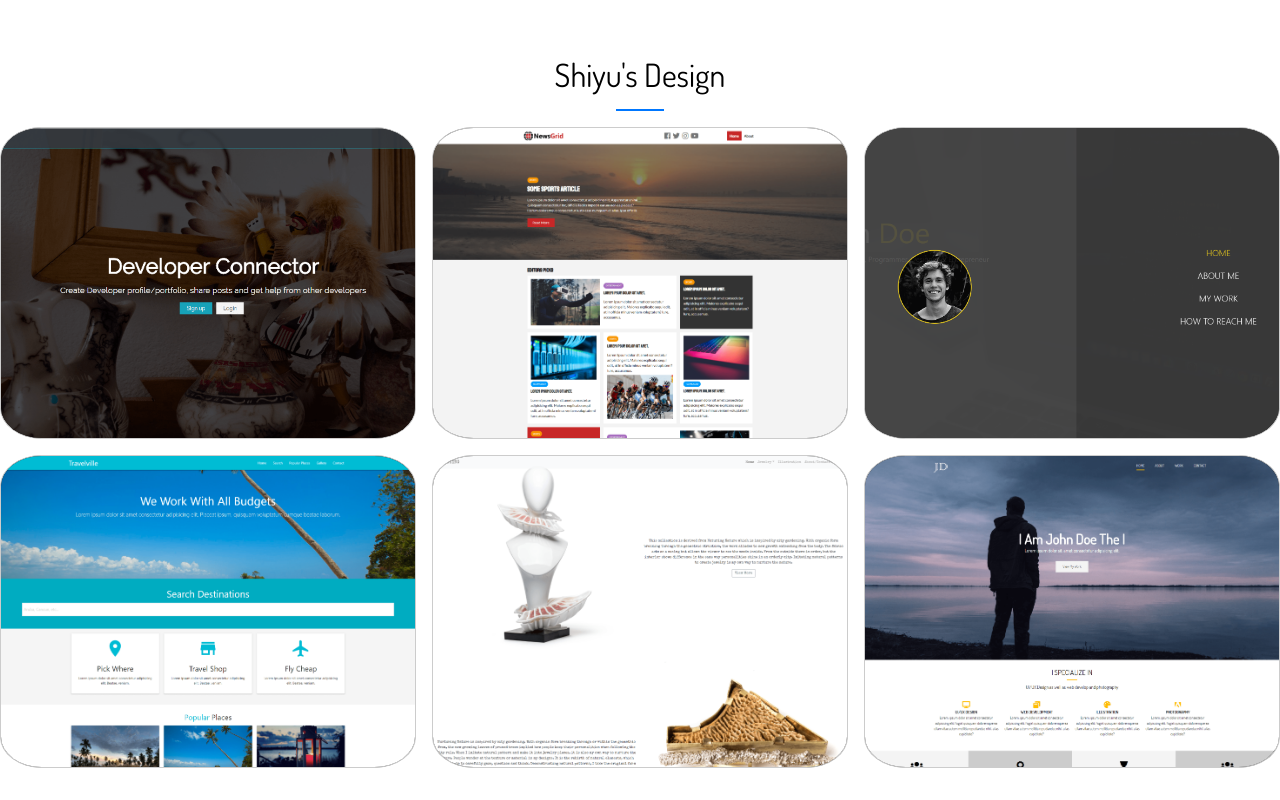
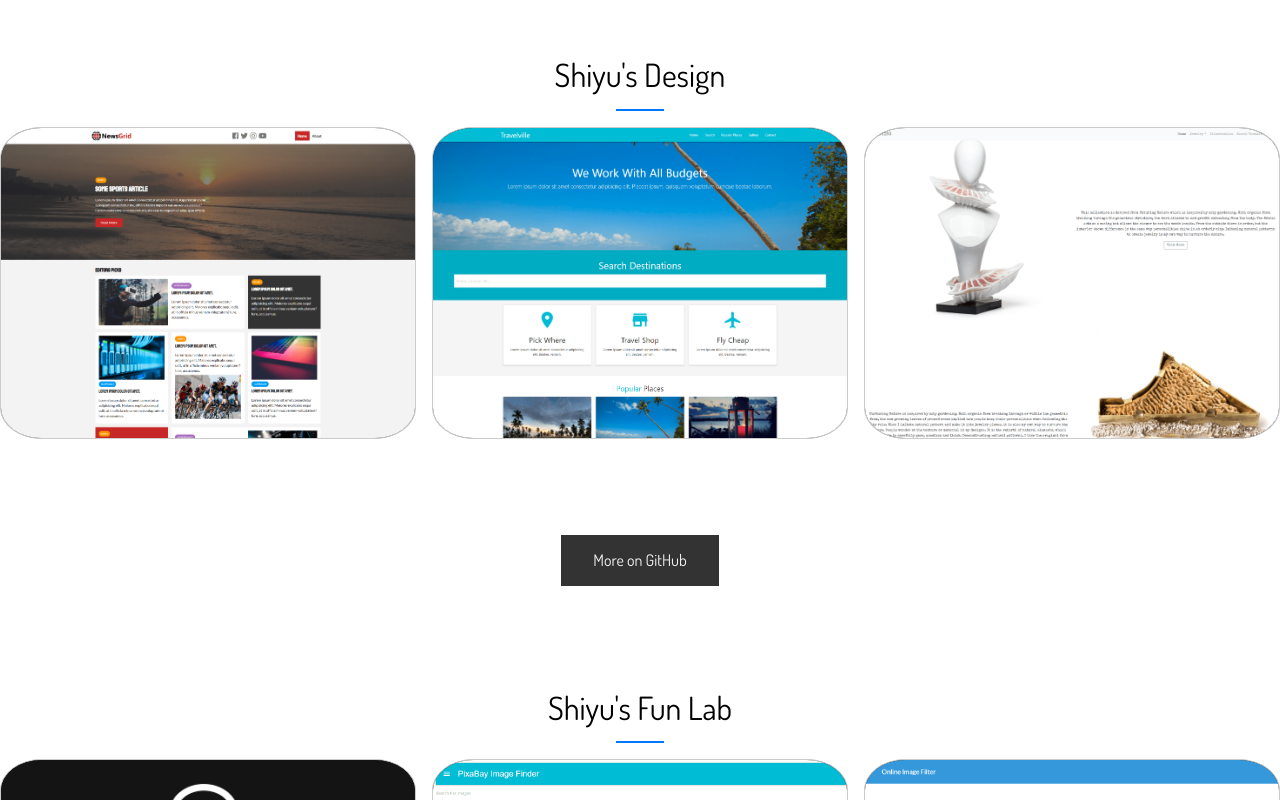
Before and after one commit to shiyu3169/shiyu-w, a React (Create React App) app: page / in a window 1280 px wide. Shown: the part 1760-2560 px from the top of the page. Built offline with nearby package versions, Linux system fonts and the light colour scheme.

Commit message:
remove some project link

```diff
--- a/src/component/home/work/Design.js
+++ /dev/null
@@ -1,47 +0,0 @@
-import React, { useState } from "react";
-import item1 from "../../../img/design/item1.png";
-import item2 from "../../../img/design/item2.png";
-import item3 from "../../../img/design/item3.png";
-import item4 from "../../../img/design/item4.png";
-import item5 from "../../../img/design/item5.png";
-import item6 from "../../../img/design/item6.png";
-import Items from "../../layout/Items";
-
-const Design = () => {
-  const [items] = useState([
-    {
-      src: item1,
-      link: "https://dev-connector.netlify.com",
-      code: "https://github.com/shiyu3169/Social-Network-Theme"
-    },
-    {
-      src: item2,
-      link: "https://news-grid-sw.netlify.com",
-      code: "https://github.com/shiyu3169/news-grid"
-    },
-    {
-      src: item3,
-      link: "https://m-portfolio.netlify.com/",
-      code: "https://github.com/shiyu3169/modern-portfolio"
-    },
-    {
-      src: item4,
-      link: "https://travelvillie.netlify.com/",
-      code: "https://github.com/shiyu3169/Travelvillie"
-    },
-    {
-      src: item5,
-      link: "https://www.qwqiuting.com/",
-      code: "https://github.com/shiyu3169/qwqiuting"
-    },
-    {
-      src: item6,
-      link: "https://portfolio-temp.netlify.com/",
-      code: "https://github.com/shiyu3169/Portfolio_Temp"
-    }
-  ]);
-
-  return <Items items={items} title="Shiyu's Design" />;
-};
-
-export default Design;
--- a/src/component/home/work/FunLab.js
+++ /dev/null
@@ -1,45 +0,0 @@
-import React, { useState } from "react";
-import Items from "../../layout/Items";
-import item1 from "../../../img/funlab/item1.png";
-import item2 from "../../../img/funlab/item2.png";
-import item3 from "../../../img/funlab/item3.png";
-import item4 from "../../../img/funlab/item4.png";
-import item5 from "../../../img/funlab/item5.png";
-import item6 from "../../../img/funlab/item6.png";
-const FunLab = () => {
-  const [items] = useState([
-    {
-      src: item1,
-      link: "https://type-n-talk.netlify.com/",
-      code: "https://github.com/shiyu3169/Type-N-Talk"
-    },
-    {
-      src: item2,
-      link: "https://split-screen-slider.netlify.com/",
-      code: "https://github.com/shiyu3169/screen_split_slider"
-    },
-    {
-      src: item3,
-      link: "https://pixabay-image.netlify.com/",
-      code: "https://github.com/shiyu3169/PixaBay_Image_Finder"
-    },
-    {
-      src: item4,
-      link: "https://sliding-sign-in.netlify.com/",
-      code: "https://github.com/shiyu3169/sliding-sign-in-sign-up-form"
-    },
-    {
-      src: item5,
-      link: "https://image-filter.netlify.com/",
-      code: "https://github.com/shiyu3169/online_image_filter"
-    },
-    {
-      src: item6,
-      link: "https://social-accordion.netlify.com/",
-      code: "https://github.com/shiyu3169/social_accordion"
-    }
-  ]);
-  return <Items items={items} title="Shiyu's Fun Lab" />;
-};
-
-export default FunLab;
--- a/src/component/page/Home.js
+++ b/src/component/page/Home.js
@@ -1,9 +1,9 @@
 import React from "react";
 
 import Header from "../home/Header";
-import Applications from "../home/work/Applications";
-import Design from "../home/work/Design";
-import FunLab from "../home/work/FunLab";
+import Applications from "../work/Applications";
+import Design from "../work/Design";
+import FunLab from "../work/FunLab";
 
 const Home = () => {
   return (
--- /dev/null
+++ b/src/component/work/Design.js
@@ -0,0 +1,30 @@
+import React, { useState } from "react";
+import item2 from "../../img/design/item2.png";
+import item4 from "../../img/design/item4.png";
+import item5 from "../../img/design/item5.png";
+import Items from "../layout/Items";
+
+const Design = () => {
+  const [items] = useState([
+    {
+      src: item2,
+      link: "https://news-grid-sw.netlify.com",
+      code: "https://github.com/shiyu3169/news-grid"
+    },
+
+    {
+      src: item4,
+      link: "https://travelvillie.netlify.com/",
+      code: "https://github.com/shiyu3169/Travelvillie"
+    },
+    {
+      src: item5,
+      link: "https://www.qwqiuting.com/",
+      code: "https://github.com/shiyu3169/qwqiuting"
+    }
+  ]);
+
+  return <Items items={items} title="Shiyu's Design" />;
+};
+
+export default Design;
--- /dev/null
+++ b/src/component/work/FunLab.js
@@ -0,0 +1,29 @@
+import React, { useState } from "react";
+import Items from "../layout/Items";
+import item1 from "../../img/funlab/item1.png";
+import item3 from "../../img/funlab/item3.png";
+import item5 from "../../img/funlab/item5.png";
+
+const FunLab = () => {
+  const [items] = useState([
+    {
+      src: item1,
+      link: "https://type-n-talk.netlify.com/",
+      code: "https://github.com/shiyu3169/Type-N-Talk"
+    },
+    {
+      src: item3,
+      link: "https://pixabay-image.netlify.com/",
+      code: "https://github.com/shiyu3169/PixaBay_Image_Finder"
+    },
+
+    {
+      src: item5,
+      link: "https://image-filter.netlify.com/",
+      code: "https://github.com/shiyu3169/online_image_filter"
+    }
+  ]);
+  return <Items items={items} title="Shiyu's Fun Lab" />;
+};
+
+export default FunLab;
```
Also changed, not shown: src/component/work/Applications.js (renamed from src/component/home/work/Applications.js, +7 -7 lines), src/img/logo.png (deleted).
